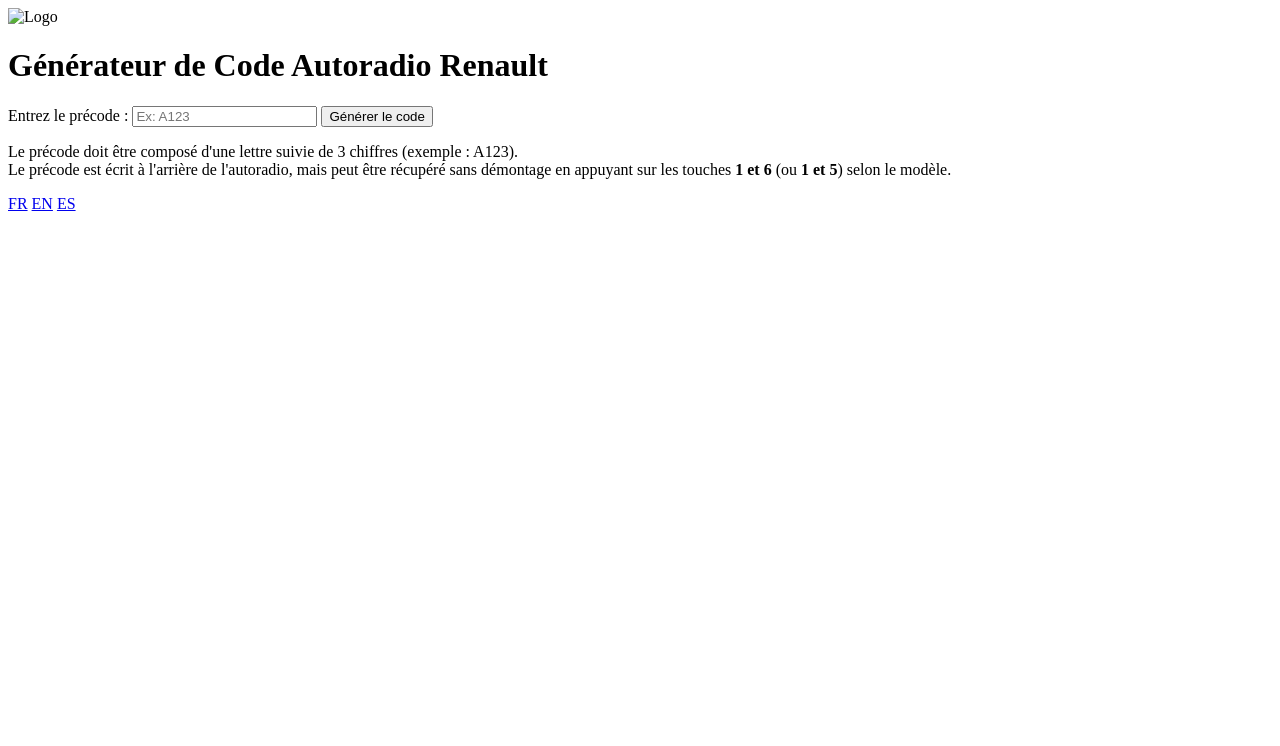
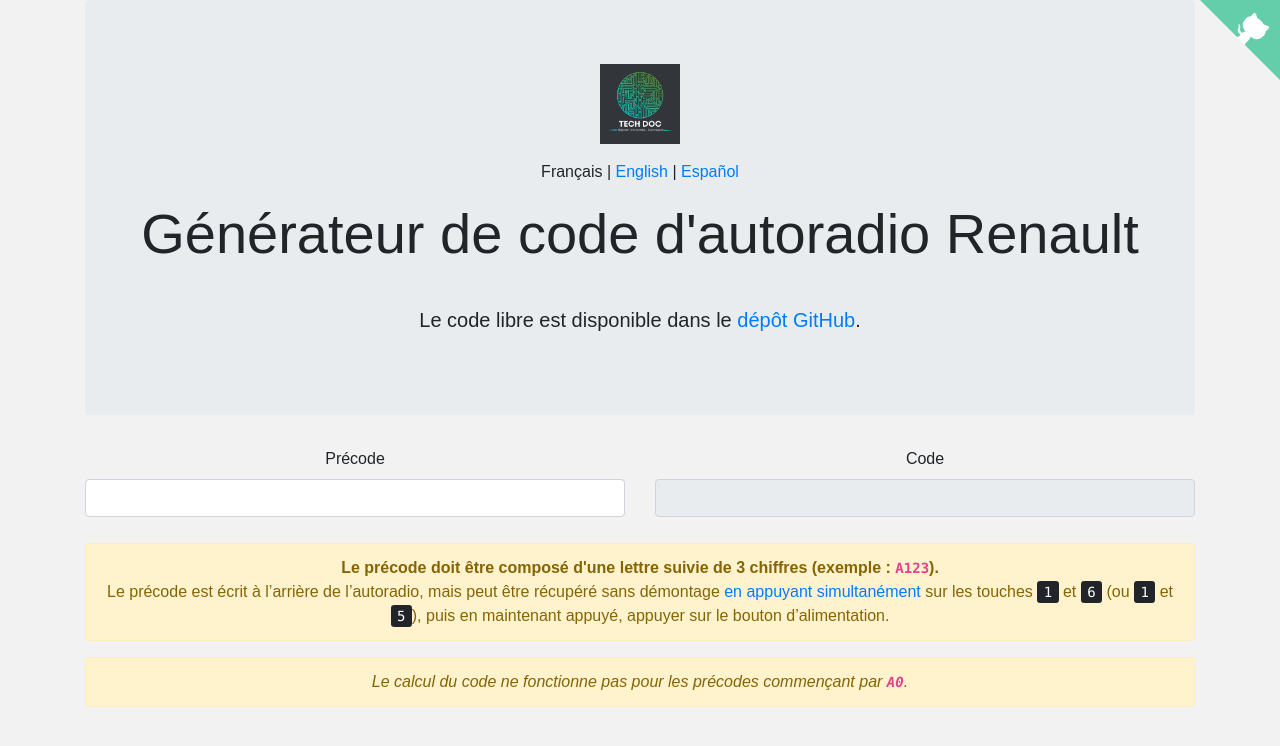
Before and after one commit to bgalgeriien/Renault-Radio-Code, a plain HTML site: page index.html in a window 1280 px wide. Drawn offline with nearby package versions, Linux system fonts and the light colour scheme.

Commit message:
index.html

```diff
--- a/index.html
+++ b/index.html
@@ -1,52 +1,79 @@
 <!DOCTYPE html>
 <html lang="fr">
 <head>
-  <meta charset="UTF-8">
-  <title>Générateur de Code Autoradio Renault</title>
-  <link rel="stylesheet" href="style.css">
-  <link rel="icon" type="image/png" href="logo.png">
+  <meta charset="utf-8">
+  <meta name="viewport" content="width=device-width, initial-scale=1, shrink-to-fit=no">
+  <link rel="icon" type="image/png" href="techdoc888_logo.png">
+  <meta name="Description" content="Générateur de code d'autoradio Renault en local, dans le navigateur, sans envoi des données sur un serveur. Auteur: inconnu.">
+  <meta name="keywords" content="Renault,code,precode,radio,autoradio">
+  <meta name="google-site-verification" content="KhDaWEmnAvfDL6ee_o1-HZUwzGILY7CorSlcsumaQvU" />
+  <link rel="stylesheet" href="https://stackpath.bootstrapcdn.com/bootstrap/4.5.0/css/bootstrap.min.css" crossorigin="anonymous">
+  <link rel="stylesheet" href="main.css">
+  <script defer src="main.js"></script>
+  <script defer src="https://unpkg.com/alpinejs@3.4.1/dist/cdn.min.js"></script>
+  <title>Générateur de code autoradio Renault</title>
 </head>
 <body>
-  <header>
-    <img src="logo.png" alt="Logo" class="logo">
-    <h1>Générateur de Code Autoradio Renault</h1>
-  </header>
+  <div x-data="rcode" class="container" x-cloak>
+    <div class="jumbotron text-center">
+      <img src="techdoc888_logo.png" alt="Logo TechDoc888" class="logo mb-3">
+      <p class="lang">Français | <a href="en.html">English</a> | <a href="es.html">Español</a></p>
+      <h1 class="display-4">Générateur de code d'autoradio Renault</h1>
+      <p class="lead"><br>
+        Le code libre est disponible dans le <a href="https://github.com/bgalgeriien/Renault-Radio-Code">dépôt GitHub</a>.
+      </p>
+    </div>
 
-  <main>
-    <form id="codeForm">
-      <label for="precode">Entrez le précode :</label>
-      <input type="text" id="precode" name="precode" required pattern="[A-Z][0-9]{3}" placeholder="Ex: A123">
-      <button type="submit">Générer le code</button>
-    </form>
-    <p id="resultat"></p>
-    <p class="instructions">
-      Le précode doit être composé d'une lettre suivie de 3 chiffres (exemple : A123).<br>
-      Le précode est écrit à l'arrière de l'autoradio, mais peut être récupéré sans démontage en appuyant sur les touches <strong>1 et 6</strong> (ou <strong>1 et 5</strong>) selon le modèle.
-    </p>
-  </main>
+    <div class="row">
+      <div class="form-group col-sm-12 col-md-6">
+        <label for="precode">Précode</label>
+        <input id="precode" x-model="precode" type="text" class="form-control" aria-label="précode de l'autoradio">
+      </div>
+      <div class="form-group col-sm-12 col-md-6">
+        <label for="code">Code</label>
+        <input id="code" x-model="code" type="text" class="form-control" readonly="readonly" aria-label="Code de sécurité de l'autoradio">
+      </div>
+    </div>
 
-  <footer>
-    <div class="langues">
-      <a href="index.html">FR</a>
-      <a href="en.html">EN</a>
-      <a href="es.html">ES</a>
+    <!-- ----------- messages d'erreur -------------- -->
+    <div x-show="!test">
+      <div class="alert alert-warning" role="alert">
+        <strong>Le précode doit être composé d'une lettre suivie de 3 chiffres (exemple&nbsp;: <code>A123</code>).</strong><br>
+        Le précode est écrit à l’arrière de l’autoradio, mais peut être récupéré sans démontage <a href="https://youtu.be/nRGq3OI25Io">en appuyant simultanément</a> sur les touches <kbd>1</kbd> et <kbd>6</kbd> (ou <kbd>1</kbd> et <kbd>5</kbd>), puis en maintenant appuyé, appuyer sur le bouton d’alimentation.
+      </div>
+      <div :class="precode.startsWith('A0') ? 'alert-danger' :'alert-warning'" class='alert' role="alert">
+        <em>Le calcul du code ne fonctionne pas pour les précodes commençant par <strong><code>A0</code></strong>.</em>
+      </div>
     </div>
-  </footer>
 
-  <script>
-    document.getElementById("codeForm").addEventListener("submit", function(e) {
-      e.preventDefault();
-      const precode = document.getElementById("precode").value.toUpperCase();
-      const letters = "ABCDEFGHIJKLMNOPQRSTUVWXYZ";
-      if (!/^[A-Z][0-9]{3}$/.test(precode)) {
-        document.getElementById("resultat").textContent = "Précode invalide.";
-        return;
-      }
-      const letterValue = letters.indexOf(precode[0]);
-      const numberPart = parseInt(precode.slice(1));
-      const code = (letterValue * 1000 + numberPart + 1234) % 10000;
-      document.getElementById("resultat").textContent = "Code : " + code.toString().padStart(4, "0");
-    });
-  </script>
+    <!-- ----------- instructions de saisie -------------- -->
+    <div x-show="test" class="alert alert-success" role="alert">
+      Pour activer votre autoradio&nbsp;:
+      <ol>
+        <li x-show="code[0]>0">Appuyez <strong><code x-text="code[0]"></code></strong> fois sur <kbd>1</kbd>.</li>
+        <li x-show="code[1]>0">Appuyez <strong><code x-text="code[1]"></code></strong> fois sur <kbd>2</kbd>.</li>
+        <li x-show="code[2]>0">Appuyez <strong><code x-text="code[2]"></code></strong> fois sur <kbd>3</kbd>.</li>
+        <li x-show="code[3]>0">Appuyez <strong><code x-text="code[3]"></code></strong> fois sur <kbd>4</kbd>.</li>
+        <li>Pour valider, maintenez appuyé sur <kbd>6</kbd> (ou <kbd>5</kbd>).</li>
+      </ol>
+    </div>
+  </div>
+
+  <!-- Le lien vers le dépôt GitHub -->
+  <a href="https://github.com/bgalgeriien/Renault-Radio-Code" class="github-corner" aria-label="Voir le code source sur GitHub"><svg width="80" height="80" viewBox="0 0 250 250" style="fill:#64CEAA; color:#fff; position: absolute; top: 0; border: 0; right: 0;" aria-hidden="true"><path d="M0,0 L115,115 L130,115 L142,142 L250,250 L250,0 Z"></path><path d="M128.3,109.0 C113.8,99.7 119.0,89.6 119.0,89.6 C122.0,82.7 120.5,78.6 120.5,78.6 C119.2,72.0 123.4,76.3 123.4,76.3 C127.3,80.9 125.5,87.3 125.5,87.3 C122.9,97.6 130.6,101.9 134.4,103.2" fill="currentColor" style="transform-origin: 130px 106px;" class="octo-arm"></path><path d="M115.0,115.0 C114.9,115.1 118.7,116.5 119.8,115.4 L133.7,101.6 C136.9,99.2 139.9,98.4 142.2,98.6 C133.8,88.0 127.5,74.4 143.8,58.0 C148.5,53.4 154.0,51.2 159.7,51.0 C160.3,49.4 163.2,43.6 171.4,40.1 C171.4,40.1 176.1,42.5 178.8,56.2 C183.1,58.6 187.2,61.8 190.9,65.4 C194.5,69.0 197.7,73.2 200.1,77.6 C213.8,80.2 216.3,84.9 216.3,84.9 C212.7,93.1 206.9,96.0 205.4,96.6 C205.1,102.4 203.0,107.8 198.3,112.5 C181.9,128.9 168.3,122.5 157.7,114.1 C157.9,116.9 156.7,120.9 152.7,124.9 L141.0,136.5 C139.8,137.7 141.6,141.9 141.8,141.8 Z" fill="currentColor" class="octo-body"></path></svg></a>
+  <style>
+    .github-corner:hover .octo-arm {
+      animation: octocat-wave 560ms ease-in-out;
+    }
+    @keyframes octocat-wave {
+      0%, 100% { transform: rotate(0) }
+      20%, 60% { transform: rotate(-25deg) }
+      40%, 80% { transform: rotate(10deg) }
+    }
+    @media (max-width: 500px) {
+      .github-corner:hover .octo-arm { animation: none }
+      .github-corner .octo-arm { animation: octocat-wave 560ms ease-in-out }
+    }
+  </style>
 </body>
 </html>
```
